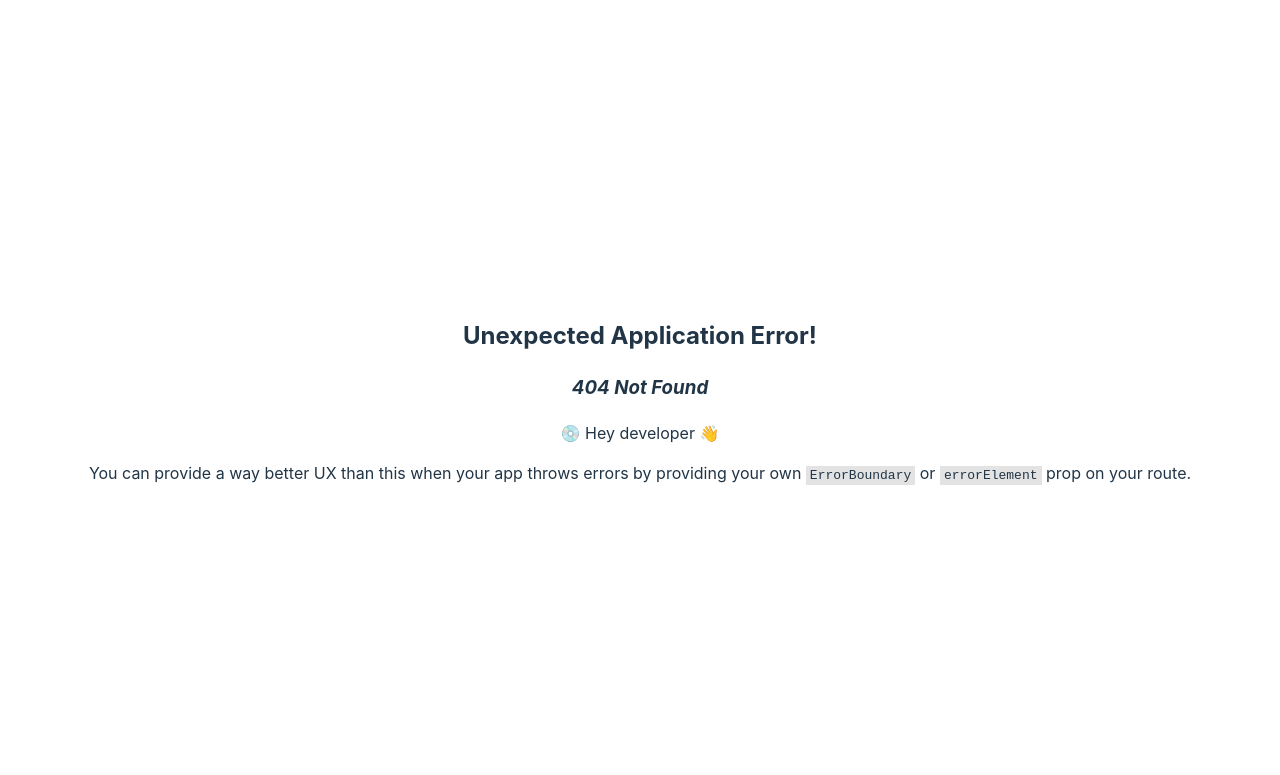
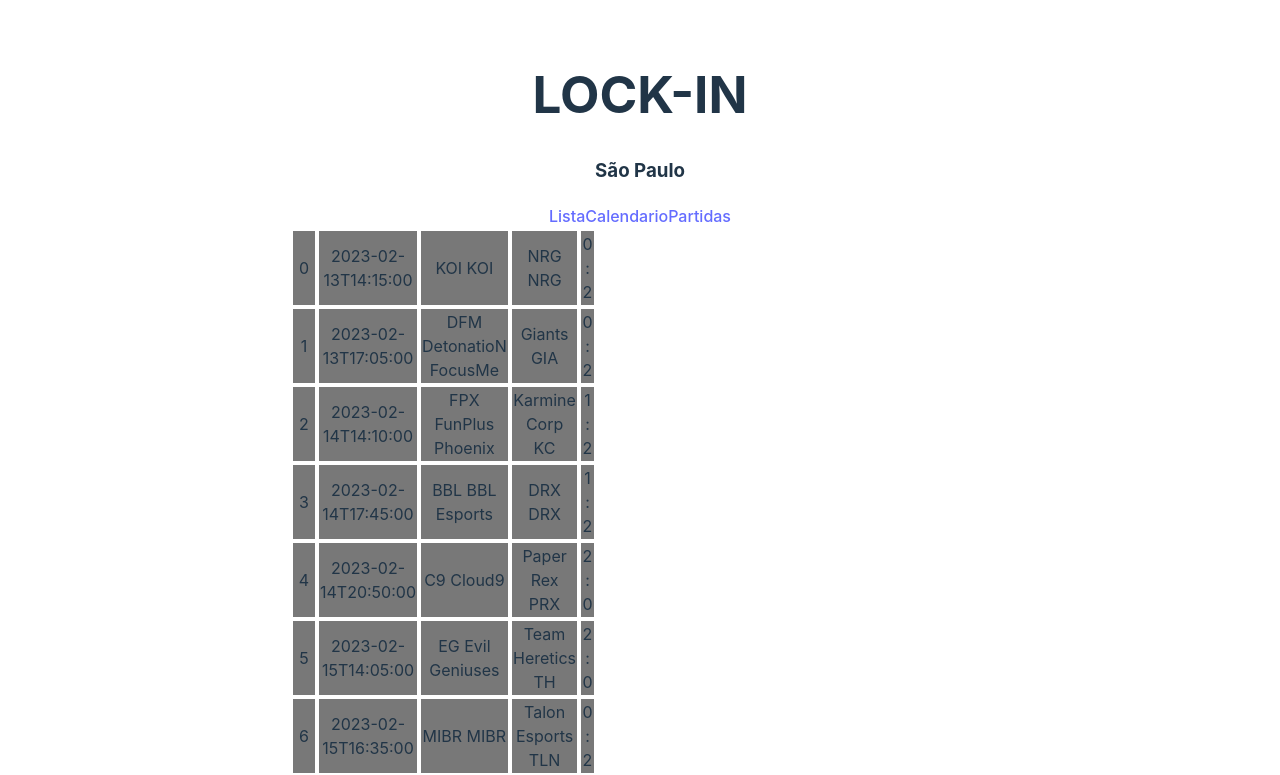
Before and after one commit to G-Casaes-Portifolio/valorant-lockin-scheduling, a React (Vite) app: page /table in a window 1280 px wide. Before the commit this address had no page. Shown: the top 775 px of the page. Built offline with nearby package versions, Linux system fonts and the light colour scheme.

Commit message:
novo arquivo de dados games.json e tabela com todos os jogos

```diff
--- a/src/App.jsx
+++ b/src/App.jsx
@@ -10,7 +10,7 @@ function App() {
       <div className="nav">
         <Link to="list">Lista</Link>
         <Link to="calendar">Calendario</Link>
-        <Link to="teams">Equipes</Link>
+        <Link to="table">Partidas</Link>
       </div>
       <div>
         <Outlet />
--- a/src/components/Calendar.jsx
+++ b/src/components/Calendar.jsx
@@ -1,4 +1,14 @@
+import { useState } from "react";
 import data from "../data/games.json"
+
+function clock() {
+  const today = new Date().toLocaleString("pt-BR").split(",")[0];
+  return (
+    <div className="clock">
+      <h2>{today}</h2>
+    </div>
+  )
+}
 
 function gridCalendar() {
   const week = ["segunda", "terça", "quarta",
@@ -20,12 +30,18 @@ function gridCalendar() {
   }
 
   return (table)
-console.log(table)
 }
 
 function Calendar() {
+
+
+
+
   return (
     <div>
+      <p>
+        {clock()}
+      </p>
       <table>
         {gridCalendar()}
       </table>
--- /dev/null
+++ b/src/components/Table.jsx
@@ -0,0 +1,23 @@
+import data from "../data/games2.json"
+
+export default function Table() {
+  return(
+    <table>
+
+      <tbody>
+      {data.games.map((game, id) => (
+        <tr key={id}>
+          <td>{id}</td>
+          <td>{game.datetime}</td>
+          <td>{game.participant1}</td>
+          <td>{game.participant2}</td>
+          <td>{game.finalScore}</td>
+        </tr>
+      ))}
+      </tbody>
+    </table>
+  )
+  /*   return(
+    console.log(data.games)
+  ) */
+}
--- /dev/null
+++ b/src/data/games2.json
@@ -0,0 +1,221 @@
+{
+  "games": [
+    {
+      "datetime": "2023-02-13T14:15:00",
+      "round": "Round of 32",
+      "participant1": "KOI KOI",
+      "finalScore": "0 : 2",
+      "participant2": "NRG NRG"
+    },
+    {
+      "datetime": "2023-02-13T17:05:00",
+      "round": "Round of 32",
+      "participant1": "DFM DetonatioN FocusMe",
+      "finalScore": "0 : 2",
+      "participant2": "Giants GIA"
+    },
+    {
+      "datetime": "2023-02-14T14:10:00",
+      "round": "Round of 32",
+      "participant1": "FPX FunPlus Phoenix",
+      "finalScore": "1 : 2",
+      "participant2": "Karmine Corp KC"
+    },
+    {
+      "datetime": "2023-02-14T17:45:00",
+      "round": "Round of 32",
+      "participant1": "BBL BBL Esports",
+      "finalScore": "1 : 2",
+      "participant2": "DRX DRX"
+    },
+    {
+      "datetime": "2023-02-14T20:50:00",
+      "round": "Round of 32",
+      "participant1": "C9 Cloud9",
+      "finalScore": "2 : 0",
+      "participant2": "Paper Rex PRX"
+    },
+    {
+      "datetime": "2023-02-15T14:05:00",
+      "round": "Round of 32",
+      "participant1": "EG Evil Geniuses",
+      "finalScore": "2 : 0",
+      "participant2": "Team Heretics TH"
+    },
+    {
+      "datetime": "2023-02-15T16:35:00",
+      "round": "Round of 32",
+      "participant1": "MIBR MIBR",
+      "finalScore": "0 : 2",
+      "participant2": "Talon Esports TLN"
+    },
+    {
+      "datetime": "2023-02-15T19:20:00",
+      "round": "Round of 32",
+      "participant1": "GEN Gen.G Esports",
+      "finalScore": "0 : 2",
+      "participant2": "LOUD LOUD"
+    },
+    {
+      "datetime": "2023-02-17T14:10:00",
+      "round": "Round of 16",
+      "participant1": "NRG NRG",
+      "finalScore": "2 : 1",
+      "participant2": "Giants GIA"
+    },
+    {
+      "datetime": "2023-02-17T17:40:00",
+      "round": "Round of 16",
+      "participant1": "LOUD LOUD",
+      "finalScore": "2 : 0",
+      "participant2": "Karmine Corp KC"
+    },
+    {
+      "datetime": "2023-02-18T14:05:00",
+      "round": "Round of 16",
+      "participant1": "DRX DRX",
+      "finalScore": "2 : 1",
+      "participant2": "Cloud9 C9"
+    },
+    {
+      "datetime": "2023-02-18T17:00:00",
+      "round": "Round of 16",
+      "participant1": "EG Evil Geniuses",
+      "finalScore": "0 : 2",
+      "participant2": "Talon Esports TLN"
+    },
+    {
+      "datetime": "2023-02-19T14:05:00",
+      "round": "Quarterfinals",
+      "participant1": "NRG NRG",
+      "finalScore": "1 : 2",
+      "participant2": "LOUD LOUD"
+    },
+    {
+      "datetime": "2023-02-19T18:05:00",
+      "round": "Quarterfinals",
+      "participant1": "DRX DRX",
+      "finalScore": "2 : 1",
+      "participant2": "Talon Esports TLN"
+    },
+    {
+      "datetime": "2023-02-22T14:10:00",
+      "round": "Round of 32",
+      "participant1": "TL Team Liquid",
+      "finalScore": "0 : 2",
+      "participant2": "Team Secret TS"
+    },
+    {
+      "datetime": "2023-02-22T16:35:00",
+      "round": "Round of 32",
+      "participant1": "NAVI Natus Vincere",
+      "finalScore": "2 : 0",
+      "participant2": "KRÜ Esports KRÜ"
+    },
+    {
+      "datetime": "2023-02-22T19:00:00",
+      "round": "Round of 32",
+      "participant1": "ZETA ZETA DIVISION",
+      "finalScore": "0 : 2",
+      "participant2": "Leviatán LEV"
+    },
+    {
+      "datetime": "2023-02-23T14:10:00",
+      "round": "Round of 32",
+      "participant1": "VIT Team Vitality",
+      "finalScore": "2 : 1",
+      "participant2": "Global Esports GE"
+    },
+    {
+      "datetime": "2023-02-23T17:15:00",
+      "round": "Round of 32",
+      "participant1": "FUT FUT Esports",
+      "finalScore": "2 : 0",
+      "participant2": "Rex Regum Qeon RRQ"
+    },
+    {
+      "datetime": "2023-02-23T19:30:00",
+      "round": "Round of 32",
+      "participant1": "100T 100 Thieves",
+      "finalScore": "2 : 1",
+      "participant2": "EDward Gaming EDG"
+    },
+    {
+      "datetime": "2023-02-24T14:05:00",
+      "round": "Round of 32",
+      "participant1": "SEN Sentinels",
+      "finalScore": "0 : 2",
+      "participant2": "Fnatic FNC"
+    },
+    {
+      "datetime": "2023-02-24T16:50:00",
+      "round": "Round of 32",
+      "participant1": "T1 T1",
+      "finalScore": "0 : 2",
+      "participant2": "FURIA Esports FUR"
+    },
+    {
+      "datetime": "2023-02-25T14:05:00",
+      "round": "Round of 16",
+      "participant1": "TS Team Secret",
+      "finalScore": "0 : 2",
+      "participant2": "Natus Vincere NAVI"
+    },
+    {
+      "datetime": "2023-02-25T16:30:00",
+      "round": "Round of 16",
+      "participant1": "LEV Leviatán",
+      "finalScore": "2 : 0",
+      "participant2": "Team Vitality VIT"
+    },
+    {
+      "datetime": "2023-02-26T14:05:00",
+      "round": "Round of 16",
+      "participant1": "FUT FUT Esports",
+      "finalScore": "1 : 2",
+      "participant2": "100 Thieves 100T"
+    },
+    {
+      "datetime": "2023-02-26T17:35:00",
+      "round": "Round of 16",
+      "participant1": "FNC Fnatic",
+      "finalScore": "2 : 0",
+      "participant2": "FURIA Esports FUR"
+    },
+    {
+      "datetime": "2023-02-27T14:05:00",
+      "round": "Quarterfinals",
+      "participant1": "NAVI Natus Vincere",
+      "finalScore": "2 : 0",
+      "participant2": "Leviatán LEV"
+    },
+    {
+      "datetime": "2023-02-27T16:25:00",
+      "round": "Quarterfinals",
+      "participant1": "100T 100 Thieves",
+      "finalScore": "0 : 2",
+      "participant2": "Fnatic FNC"
+    },
+    {
+      "datetime": "2023-03-2T14:10:00",
+      "round": "Semifinals",
+      "participant1": "LOUD LOUD",
+      "finalScore": "3 : 2",
+      "participant2": "DRX DRX"
+    },
+    {
+      "datetime": "2023-03-3T14:05:00",
+      "round": "Semifinals",
+      "participant1": "NAVI Natus Vincere",
+      "finalScore": "0 : 3",
+      "participant2": "Fnatic FNC"
+    },
+    {
+      "datetime": "2023-03-4T15:00:00",
+      "round": "Grand Final",
+      "participant1": "LOUD LOUD",
+      "finalScore": "0 : 0",
+      "participant2": "Fnatic FNC"
+    }
+  ]
+}
--- a/src/main.jsx
+++ b/src/main.jsx
@@ -11,6 +11,7 @@ import './index.css';
 import List from './components/List';
 import Calendar from './components/Calendar';
 import Teams from './components/Teams';
+import Table from './components/Table';
 
 const router = createBrowserRouter(
   createRoutesFromElements(
@@ -18,6 +19,7 @@ const router = createBrowserRouter(
       <Route path="list" element={<List />} />
       <Route path="calendar" element={<Calendar />} />
       <Route path="teams" element={<Teams />} />
+      <Route path="table" element={<Table />} />
     </Route>
   )
 );
```
Also changed, not shown: src/data/table.csv (added).
